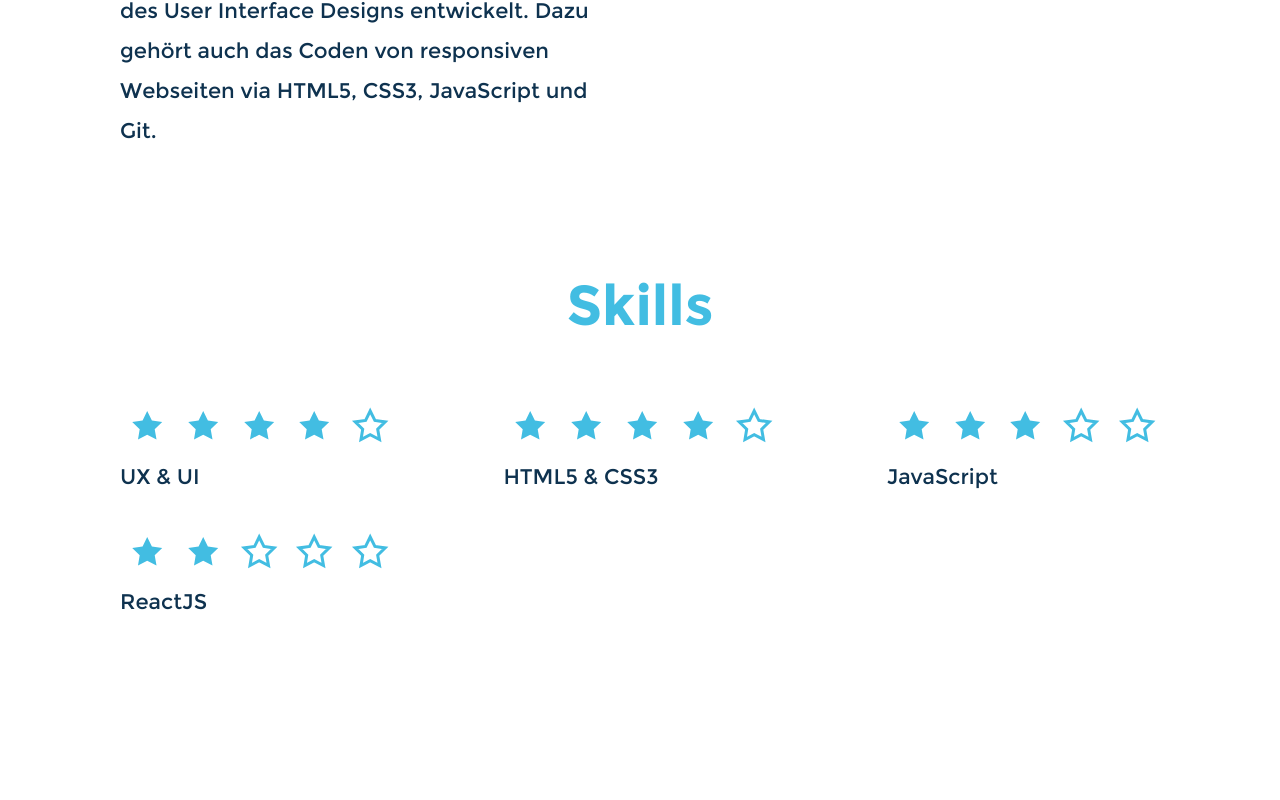
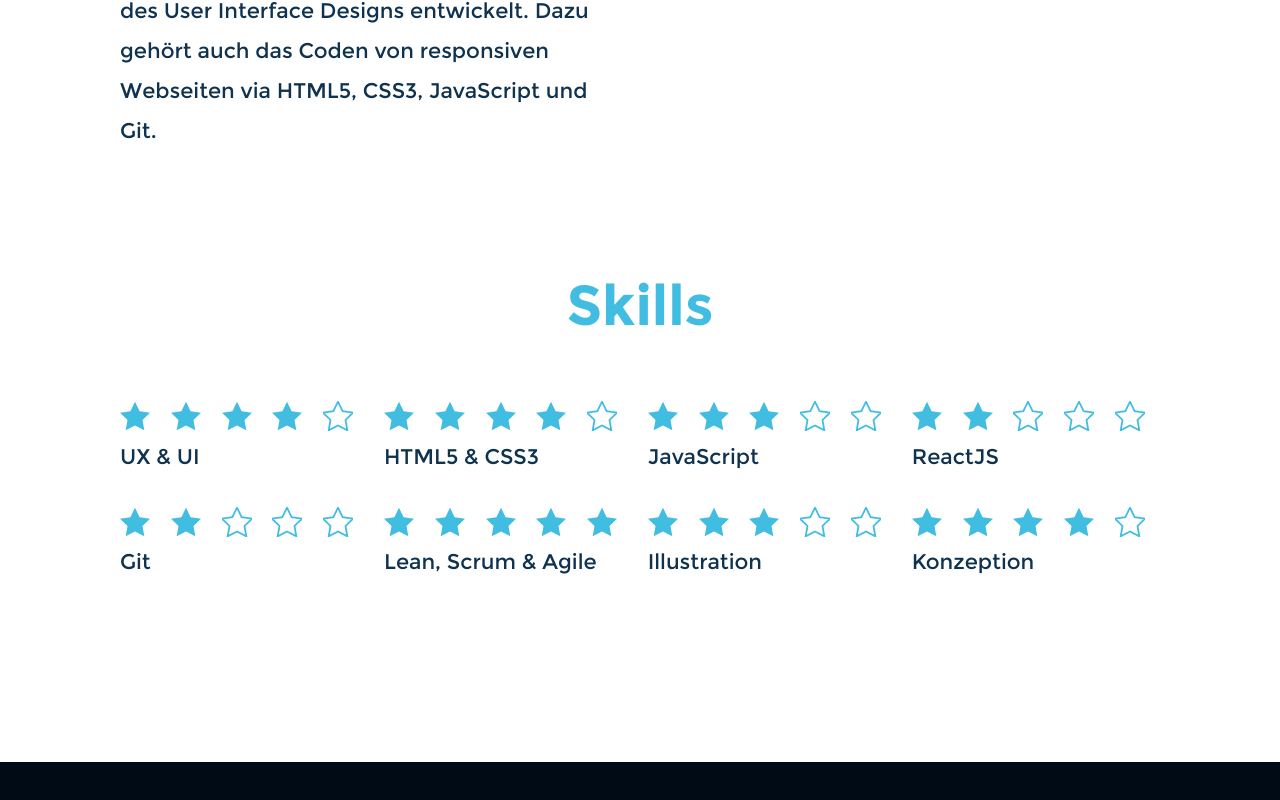
Before and after one commit to vividaecher/viviroofs, a website: page index.html in a window 1280 px wide. Shown: the part 1571-2371 px from the top of the page. After the commit the page ends 2333 px from the top, so only its background shows below. Drawn offline with Linux system fonts and the light colour scheme.

Commit message:
changes svgs

```diff
--- a/index.html
+++ b/index.html
@@ -173,78 +173,154 @@
 
         <div class="skills">
           <svg viewBox="0 0 50 50">
-            <path d="M22.6 19.4l4.6-9.4 4.7 9.4 10.3 1.5-7.5 7.3 1.8 10.3-9.3-4.8-9.2 4.8 1.7-10.3-7.5-7.3z" class="fill"/>
+            <polygon class="fill" points="17.3,16.9 25,1.2 32.7,16.9 50,19.4 37.5,31.6 40.5,48.8 25,40.7 9.5,48.8 12.5,31.6 0,19.4 "/>
           </svg>
           <svg viewBox="0 0 50 50">
-            <path d="M22.6 19.4l4.6-9.4 4.7 9.4 10.3 1.5-7.5 7.3 1.8 10.3-9.3-4.8-9.2 4.8 1.7-10.3-7.5-7.3z" class="fill"/>
+            <polygon class="fill" points="17.3,16.9 25,1.2 32.7,16.9 50,19.4 37.5,31.6 40.5,48.8 25,40.7 9.5,48.8 12.5,31.6 0,19.4 "/>
           </svg>
           <svg viewBox="0 0 50 50">
-            <path d="M22.6 19.4l4.6-9.4 4.7 9.4 10.3 1.5-7.5 7.3 1.8 10.3-9.3-4.8-9.2 4.8 1.7-10.3-7.5-7.3z" class="fill"/>
+            <polygon class="fill" points="17.3,16.9 25,1.2 32.7,16.9 50,19.4 37.5,31.6 40.5,48.8 25,40.7 9.5,48.8 12.5,31.6 0,19.4 "/>
           </svg>
           <svg viewBox="0 0 50 50">
-            <path d="M22.6 19.4l4.6-9.4 4.7 9.4 10.3 1.5-7.5 7.3 1.8 10.3-9.3-4.8-9.2 4.8 1.7-10.3-7.5-7.3z" class="fill"/>
+            <polygon class="fill" points="17.3,16.9 25,1.2 32.7,16.9 50,19.4 37.5,31.6 40.5,48.8 25,40.7 9.5,48.8 12.5,31.6 0,19.4 "/>
           </svg>
           <svg viewBox="0 0 50 50">
-            <path d="M22.6 19.4l4.6-9.4 4.7 9.4 10.3 1.5-7.5 7.3 1.8 10.3-9.3-4.8-9.2 4.8 1.7-10.3-7.5-7.3z" class="stroke"/>
+            <polygon class="stroke" points="17.3,16.9 25,1.2 32.7,16.9 50,19.4 37.5,31.6 40.5,48.8 25,40.7 9.5,48.8 12.5,31.6 0,19.4 "/>
           </svg>
           <p>UX &amp; UI</p>
         </div>
 
         <div class="skills">
           <svg viewBox="0 0 50 50">
-            <path d="M22.6 19.4l4.6-9.4 4.7 9.4 10.3 1.5-7.5 7.3 1.8 10.3-9.3-4.8-9.2 4.8 1.7-10.3-7.5-7.3z" class="fill"/>
+            <polygon class="fill" points="17.3,16.9 25,1.2 32.7,16.9 50,19.4 37.5,31.6 40.5,48.8 25,40.7 9.5,48.8 12.5,31.6 0,19.4 "/>
           </svg>
           <svg viewBox="0 0 50 50">
-            <path d="M22.6 19.4l4.6-9.4 4.7 9.4 10.3 1.5-7.5 7.3 1.8 10.3-9.3-4.8-9.2 4.8 1.7-10.3-7.5-7.3z" class="fill"/>
+            <polygon class="fill" points="17.3,16.9 25,1.2 32.7,16.9 50,19.4 37.5,31.6 40.5,48.8 25,40.7 9.5,48.8 12.5,31.6 0,19.4 "/>
           </svg>
           <svg viewBox="0 0 50 50">
-            <path d="M22.6 19.4l4.6-9.4 4.7 9.4 10.3 1.5-7.5 7.3 1.8 10.3-9.3-4.8-9.2 4.8 1.7-10.3-7.5-7.3z" class="fill"/>
+            <polygon class="fill" points="17.3,16.9 25,1.2 32.7,16.9 50,19.4 37.5,31.6 40.5,48.8 25,40.7 9.5,48.8 12.5,31.6 0,19.4 "/>
           </svg>
           <svg viewBox="0 0 50 50">
-            <path d="M22.6 19.4l4.6-9.4 4.7 9.4 10.3 1.5-7.5 7.3 1.8 10.3-9.3-4.8-9.2 4.8 1.7-10.3-7.5-7.3z" class="fill"/>
+            <polygon class="fill" points="17.3,16.9 25,1.2 32.7,16.9 50,19.4 37.5,31.6 40.5,48.8 25,40.7 9.5,48.8 12.5,31.6 0,19.4 "/>
           </svg>
           <svg viewBox="0 0 50 50">
-            <path d="M22.6 19.4l4.6-9.4 4.7 9.4 10.3 1.5-7.5 7.3 1.8 10.3-9.3-4.8-9.2 4.8 1.7-10.3-7.5-7.3z" class="stroke"/>
+            <polygon class="stroke" points="17.3,16.9 25,1.2 32.7,16.9 50,19.4 37.5,31.6 40.5,48.8 25,40.7 9.5,48.8 12.5,31.6 0,19.4 "/>
           </svg>
             <p>HTML5 &amp; CSS3</p>
         </div>
 
         <div class="skills">
           <svg viewBox="0 0 50 50">
-            <path d="M22.6 19.4l4.6-9.4 4.7 9.4 10.3 1.5-7.5 7.3 1.8 10.3-9.3-4.8-9.2 4.8 1.7-10.3-7.5-7.3z" class="fill"/>
+            <polygon class="fill" points="17.3,16.9 25,1.2 32.7,16.9 50,19.4 37.5,31.6 40.5,48.8 25,40.7 9.5,48.8 12.5,31.6 0,19.4 "/>
           </svg>
           <svg viewBox="0 0 50 50">
-            <path d="M22.6 19.4l4.6-9.4 4.7 9.4 10.3 1.5-7.5 7.3 1.8 10.3-9.3-4.8-9.2 4.8 1.7-10.3-7.5-7.3z" class="fill"/>
+            <polygon class="fill" points="17.3,16.9 25,1.2 32.7,16.9 50,19.4 37.5,31.6 40.5,48.8 25,40.7 9.5,48.8 12.5,31.6 0,19.4 "/>
           </svg>
           <svg viewBox="0 0 50 50">
-            <path d="M22.6 19.4l4.6-9.4 4.7 9.4 10.3 1.5-7.5 7.3 1.8 10.3-9.3-4.8-9.2 4.8 1.7-10.3-7.5-7.3z" class="fill"/>
+            <polygon class="fill" points="17.3,16.9 25,1.2 32.7,16.9 50,19.4 37.5,31.6 40.5,48.8 25,40.7 9.5,48.8 12.5,31.6 0,19.4 "/>
           </svg>
           <svg viewBox="0 0 50 50">
-            <path d="M22.6 19.4l4.6-9.4 4.7 9.4 10.3 1.5-7.5 7.3 1.8 10.3-9.3-4.8-9.2 4.8 1.7-10.3-7.5-7.3z" class="stroke"/>
+            <polygon class="stroke" points="17.3,16.9 25,1.2 32.7,16.9 50,19.4 37.5,31.6 40.5,48.8 25,40.7 9.5,48.8 12.5,31.6 0,19.4 "/>
           </svg>
           <svg viewBox="0 0 50 50">
-            <path d="M22.6 19.4l4.6-9.4 4.7 9.4 10.3 1.5-7.5 7.3 1.8 10.3-9.3-4.8-9.2 4.8 1.7-10.3-7.5-7.3z" class="stroke"/>
+            <polygon class="stroke" points="17.3,16.9 25,1.2 32.7,16.9 50,19.4 37.5,31.6 40.5,48.8 25,40.7 9.5,48.8 12.5,31.6 0,19.4 "/>
           </svg>
             <p>JavaScript</p>
         </div>
 
         <div class="skills">
           <svg viewBox="0 0 50 50">
-            <path d="M22.6 19.4l4.6-9.4 4.7 9.4 10.3 1.5-7.5 7.3 1.8 10.3-9.3-4.8-9.2 4.8 1.7-10.3-7.5-7.3z" class="fill"/>
+            <polygon class="fill" points="17.3,16.9 25,1.2 32.7,16.9 50,19.4 37.5,31.6 40.5,48.8 25,40.7 9.5,48.8 12.5,31.6 0,19.4 "/>
           </svg>
           <svg viewBox="0 0 50 50">
-            <path d="M22.6 19.4l4.6-9.4 4.7 9.4 10.3 1.5-7.5 7.3 1.8 10.3-9.3-4.8-9.2 4.8 1.7-10.3-7.5-7.3z" class="fill"/>
+            <polygon class="fill" points="17.3,16.9 25,1.2 32.7,16.9 50,19.4 37.5,31.6 40.5,48.8 25,40.7 9.5,48.8 12.5,31.6 0,19.4 "/>
           </svg>
           <svg viewBox="0 0 50 50">
-            <path d="M22.6 19.4l4.6-9.4 4.7 9.4 10.3 1.5-7.5 7.3 1.8 10.3-9.3-4.8-9.2 4.8 1.7-10.3-7.5-7.3z" class="stroke"/>
+            <polygon class="stroke" points="17.3,16.9 25,1.2 32.7,16.9 50,19.4 37.5,31.6 40.5,48.8 25,40.7 9.5,48.8 12.5,31.6 0,19.4 "/>
           </svg>
           <svg viewBox="0 0 50 50">
-            <path d="M22.6 19.4l4.6-9.4 4.7 9.4 10.3 1.5-7.5 7.3 1.8 10.3-9.3-4.8-9.2 4.8 1.7-10.3-7.5-7.3z" class="stroke"/>
+            <polygon class="stroke" points="17.3,16.9 25,1.2 32.7,16.9 50,19.4 37.5,31.6 40.5,48.8 25,40.7 9.5,48.8 12.5,31.6 0,19.4 "/>
           </svg>
           <svg viewBox="0 0 50 50">
-            <path d="M22.6 19.4l4.6-9.4 4.7 9.4 10.3 1.5-7.5 7.3 1.8 10.3-9.3-4.8-9.2 4.8 1.7-10.3-7.5-7.3z" class="stroke"/>
+            <polygon class="stroke" points="17.3,16.9 25,1.2 32.7,16.9 50,19.4 37.5,31.6 40.5,48.8 25,40.7 9.5,48.8 12.5,31.6 0,19.4 "/>
           </svg>
             <p>ReactJS</p>
+        </div>
+
+        <div class="skills">
+          <svg viewBox="0 0 50 50">
+            <polygon class="fill" points="17.3,16.9 25,1.2 32.7,16.9 50,19.4 37.5,31.6 40.5,48.8 25,40.7 9.5,48.8 12.5,31.6 0,19.4 "/>
+          </svg>
+          <svg viewBox="0 0 50 50">
+            <polygon class="fill" points="17.3,16.9 25,1.2 32.7,16.9 50,19.4 37.5,31.6 40.5,48.8 25,40.7 9.5,48.8 12.5,31.6 0,19.4 "/>
+          </svg>
+          <svg viewBox="0 0 50 50">
+            <polygon class="stroke" points="17.3,16.9 25,1.2 32.7,16.9 50,19.4 37.5,31.6 40.5,48.8 25,40.7 9.5,48.8 12.5,31.6 0,19.4 "/>
+          </svg>
+          <svg viewBox="0 0 50 50">
+            <polygon class="stroke" points="17.3,16.9 25,1.2 32.7,16.9 50,19.4 37.5,31.6 40.5,48.8 25,40.7 9.5,48.8 12.5,31.6 0,19.4 "/>
+          </svg>
+          <svg viewBox="0 0 50 50">
+            <polygon class="stroke" points="17.3,16.9 25,1.2 32.7,16.9 50,19.4 37.5,31.6 40.5,48.8 25,40.7 9.5,48.8 12.5,31.6 0,19.4 "/>
+          </svg>
+            <p>Git</p>
+        </div>
+
+        <div class="skills">
+          <svg viewBox="0 0 50 50">
+            <polygon class="fill" points="17.3,16.9 25,1.2 32.7,16.9 50,19.4 37.5,31.6 40.5,48.8 25,40.7 9.5,48.8 12.5,31.6 0,19.4 "/>
+          </svg>
+          <svg viewBox="0 0 50 50">
+            <polygon class="fill" points="17.3,16.9 25,1.2 32.7,16.9 50,19.4 37.5,31.6 40.5,48.8 25,40.7 9.5,48.8 12.5,31.6 0,19.4 "/>
+          </svg>
+          <svg viewBox="0 0 50 50">
+            <polygon class="fill" points="17.3,16.9 25,1.2 32.7,16.9 50,19.4 37.5,31.6 40.5,48.8 25,40.7 9.5,48.8 12.5,31.6 0,19.4 "/>
+          </svg>
+          <svg viewBox="0 0 50 50">
+            <polygon class="fill" points="17.3,16.9 25,1.2 32.7,16.9 50,19.4 37.5,31.6 40.5,48.8 25,40.7 9.5,48.8 12.5,31.6 0,19.4 "/>
+          </svg>
+          <svg viewBox="0 0 50 50">
+            <polygon class="fill" points="17.3,16.9 25,1.2 32.7,16.9 50,19.4 37.5,31.6 40.5,48.8 25,40.7 9.5,48.8 12.5,31.6 0,19.4 "/>
+          </svg>
+            <p>Lean, Scrum &amp; Agile</p>
+        </div>
+
+        <div class="skills">
+          <svg viewBox="0 0 50 50">
+            <polygon class="fill" points="17.3,16.9 25,1.2 32.7,16.9 50,19.4 37.5,31.6 40.5,48.8 25,40.7 9.5,48.8 12.5,31.6 0,19.4 "/>
+          </svg>
+          <svg viewBox="0 0 50 50">
+            <polygon class="fill" points="17.3,16.9 25,1.2 32.7,16.9 50,19.4 37.5,31.6 40.5,48.8 25,40.7 9.5,48.8 12.5,31.6 0,19.4 "/>
+          </svg>
+          <svg viewBox="0 0 50 50">
+            <polygon class="fill" points="17.3,16.9 25,1.2 32.7,16.9 50,19.4 37.5,31.6 40.5,48.8 25,40.7 9.5,48.8 12.5,31.6 0,19.4 "/>
+          </svg>
+          <svg viewBox="0 0 50 50">
+            <polygon class="stroke" points="17.3,16.9 25,1.2 32.7,16.9 50,19.4 37.5,31.6 40.5,48.8 25,40.7 9.5,48.8 12.5,31.6 0,19.4 "/>
+          </svg>
+          <svg viewBox="0 0 50 50">
+            <polygon class="stroke" points="17.3,16.9 25,1.2 32.7,16.9 50,19.4 37.5,31.6 40.5,48.8 25,40.7 9.5,48.8 12.5,31.6 0,19.4 "/>
+          </svg>
+            <p>Illustration</p>
+        </div>
+
+        <div class="skills">
+          <svg viewBox="0 0 50 50">
+            <polygon class="fill" points="17.3,16.9 25,1.2 32.7,16.9 50,19.4 37.5,31.6 40.5,48.8 25,40.7 9.5,48.8 12.5,31.6 0,19.4 "/>
+          </svg>
+          <svg viewBox="0 0 50 50">
+            <polygon class="fill" points="17.3,16.9 25,1.2 32.7,16.9 50,19.4 37.5,31.6 40.5,48.8 25,40.7 9.5,48.8 12.5,31.6 0,19.4 "/>
+          </svg>
+          <svg viewBox="0 0 50 50">
+            <polygon class="fill" points="17.3,16.9 25,1.2 32.7,16.9 50,19.4 37.5,31.6 40.5,48.8 25,40.7 9.5,48.8 12.5,31.6 0,19.4 "/>
+          </svg>
+          <svg viewBox="0 0 50 50">
+            <polygon class="fill" points="17.3,16.9 25,1.2 32.7,16.9 50,19.4 37.5,31.6 40.5,48.8 25,40.7 9.5,48.8 12.5,31.6 0,19.4 "/>
+          </svg>
+          <svg viewBox="0 0 50 50">
+            <polygon class="stroke" points="17.3,16.9 25,1.2 32.7,16.9 50,19.4 37.5,31.6 40.5,48.8 25,40.7 9.5,48.8 12.5,31.6 0,19.4 "/>
+          </svg>
+            <p>Konzeption</p>
         </div>
 
       </div>
--- a/scss/main.scss
+++ b/scss/main.scss
@@ -342,7 +342,6 @@ img {
         &.color-navbar {
           border: solid 3px $secondary-color;
         }
-
 
         @media screen and (min-width: $screen-laptop) {
           right: 120px;
@@ -763,7 +762,8 @@ img {
     .skills {
 
       svg {
-        width: 50px;
+        width: 30px;
+        padding-right: 15px;
 
         .fill {
           fill: $secondary-color;
@@ -776,7 +776,4 @@ img {
           stroke-miterlimit: 10;
         }
       }
-
-      .ux {
-      }
     }
```
Also changed, not shown: css/main.css, 1 other file.
